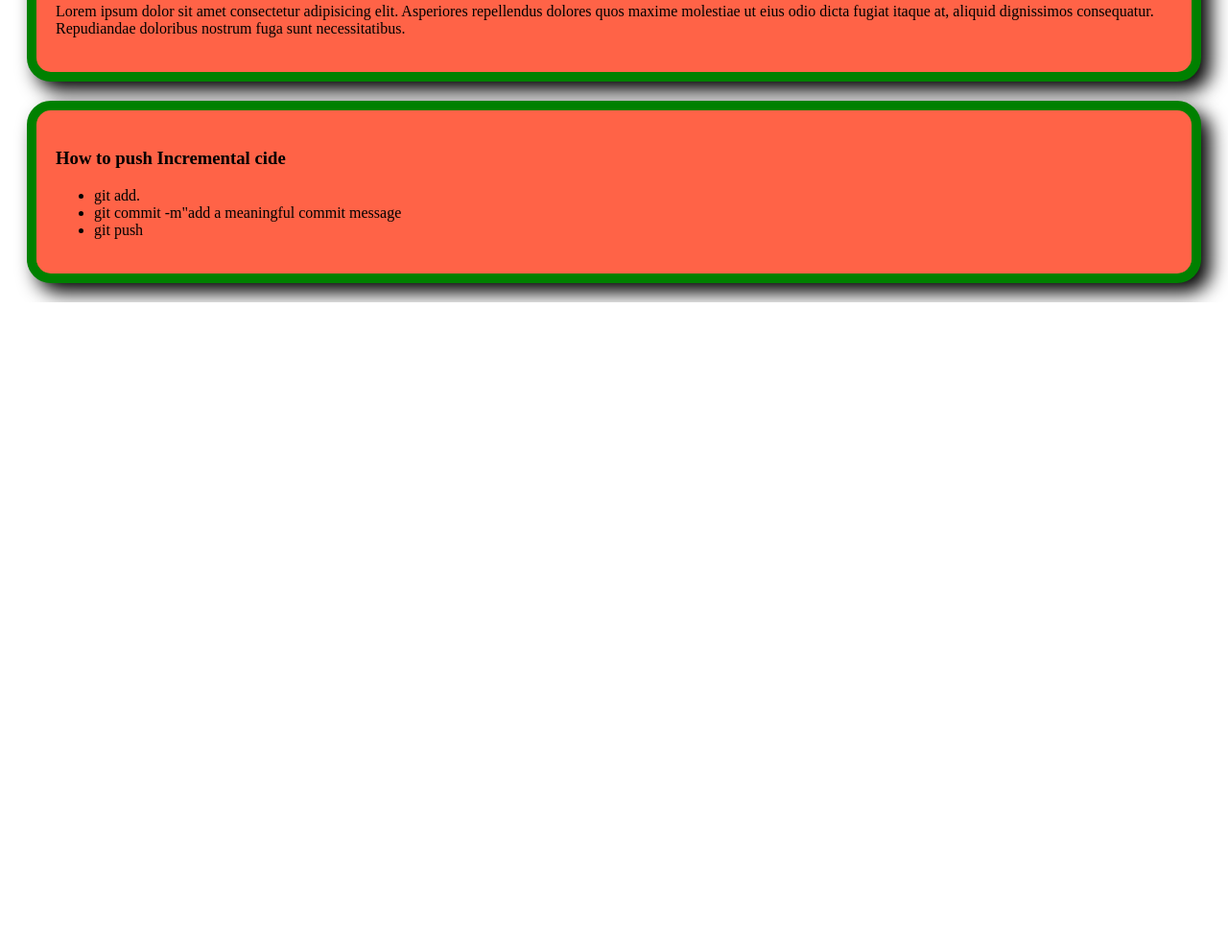
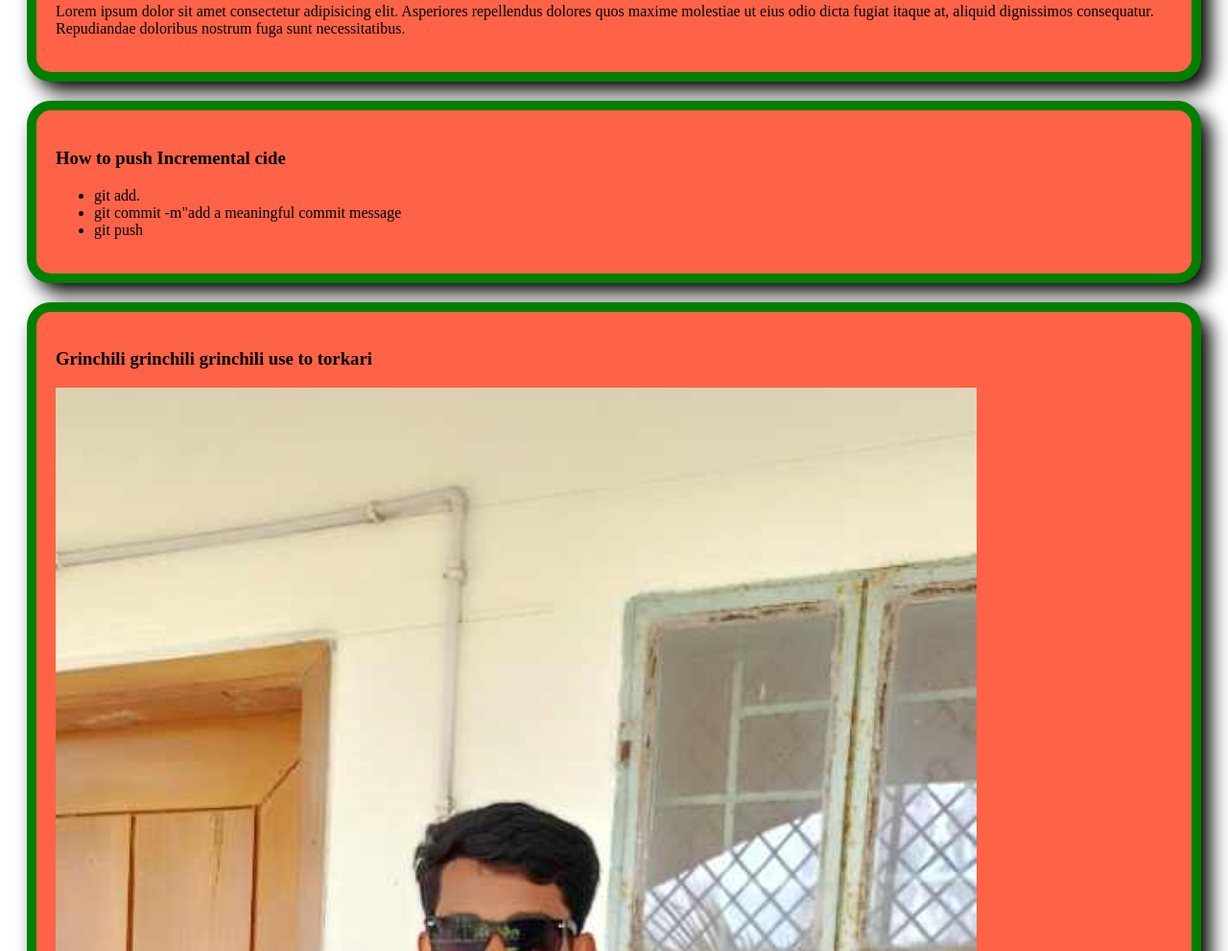
Before and after one commit to mbdullah/my-simple-website, a plain HTML site: page index.html in a window 1280 px wide. Shown: the part 489-1480 px from the top of the page at 96% size. Before the commit the page ends 804 px from the top, so only its background shows below. Drawn offline with Linux system fonts and the light colour scheme.

Commit message:
grinchili use torkari

```diff
--- a/index.html
+++ b/index.html
@@ -29,5 +29,9 @@
             <li>git push</li>
         </ul>
     </div>
+    <div>
+        <h3>Grinchili grinchili grinchili use to torkari</h3>
+        <img src="images/86d38433-c719-46be-afe8-0effc15fd70f.jpg" alt="greens">
+    </div>
 </body>
 </html>
```
Also changed, not shown: images/86d38433-c719-46be-afe8-0effc15fd70f.jpg (added), 1 other file.
